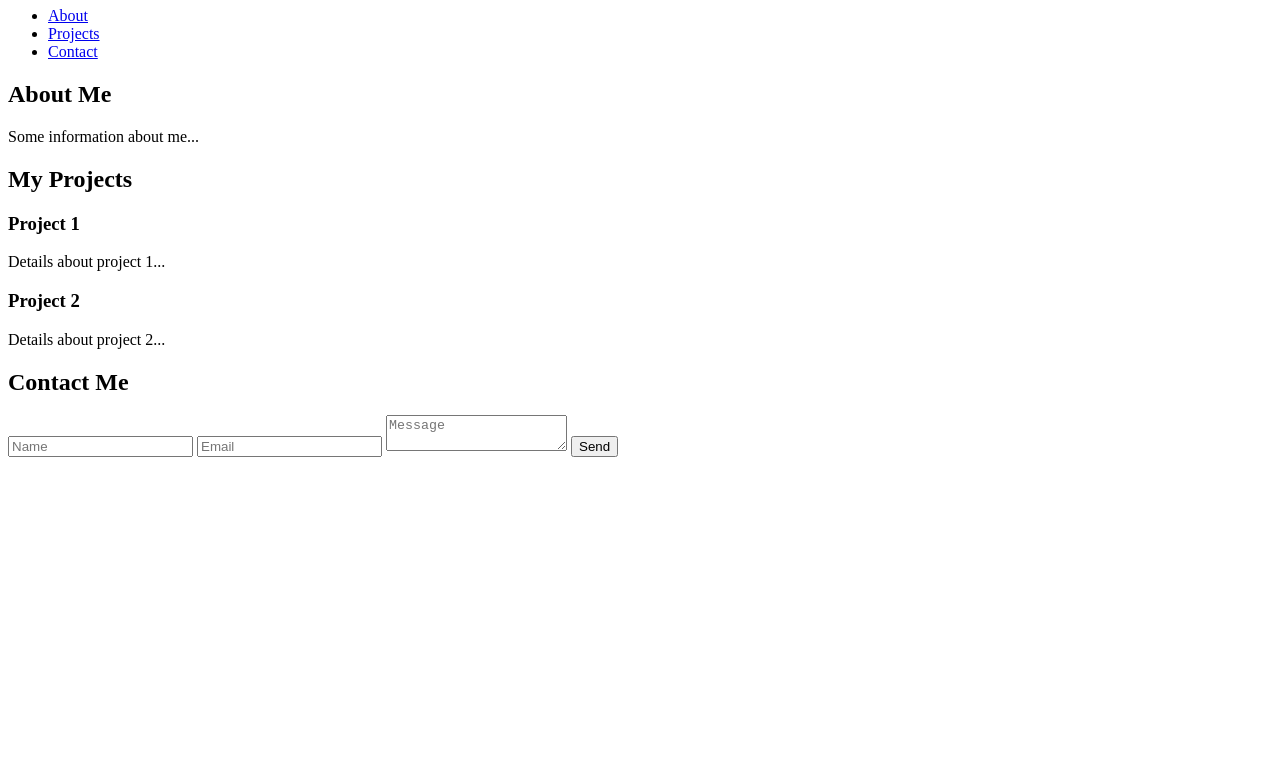
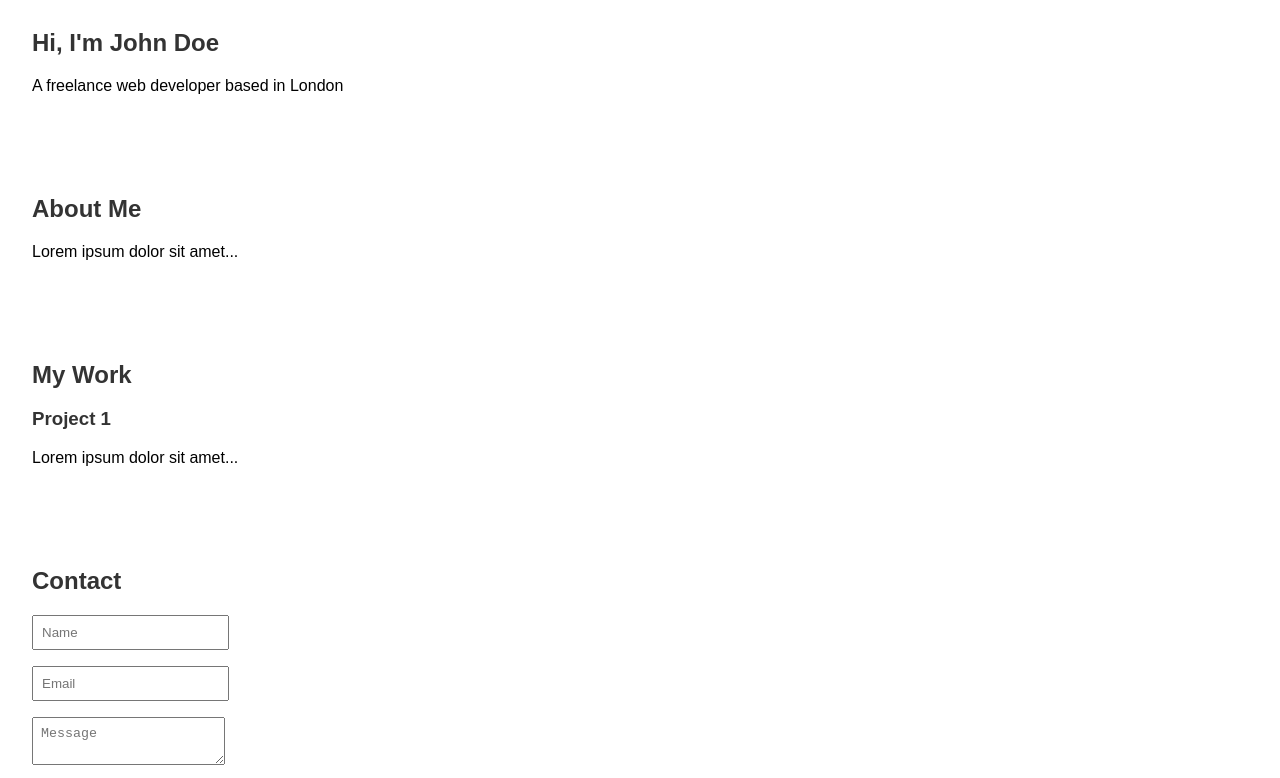
Before and after one commit to mufasaghost/cdagnon.portfolio, a plain HTML site: page index.html in a window 1280 px wide. Shown: the part 73-851 px from the top of the page. Before the commit the page ends 800 px from the top, so only its background shows below. Drawn offline with Linux system fonts and the light colour scheme.

Commit message:
Add files via upload

```diff
--- a/index.html
+++ b/index.html
@@ -1,47 +1,62 @@
 <!DOCTYPE html>
 <html>
 <head>
-  <title>My Portfolio</title>
+  <meta charset="UTF-8">
+  <meta name="viewport" content="width=device-width, initial-scale=1.0">
+  <title>John Doe's Portfolio</title>
+  <link rel="stylesheet" href="style.css">
 </head>
 <body>
 
+  <!-- Header -->
   <header>
-    <h1>My Portfolio</h1>
     <nav>
-      <ul>
-        <li><a href="#about">About</a></li>
-        <li><a href="#projects">Projects</a></li>
-        <li><a href="#contact">Contact</a></li>
-      </ul>
+      <a href="#about">About</a>
+      <a href="#work">Work</a>
+      <a href="#contact">Contact</a>
     </nav>
   </header>
 
+  <!-- Hero Section -->
+  <section id="hero">
+    <h1>Hi, I'm John Doe</h1>
+    <p>A freelance web developer based in London</p>
+  </section>
+
+  <!-- About Section -->
   <section id="about">
     <h2>About Me</h2>
-    <p>Some information about me...</p>
+    <p>Lorem ipsum dolor sit amet...</p>
   </section>
 
-  <section id="projects">
-    <h2>My Projects</h2>
+  <!-- Work Section -->
+  <section id="work">
+    <h2>My Work</h2>
+
     <div class="project">
       <h3>Project 1</h3>
-      <p>Details about project 1...</p>
-    </div>
-    <div class="project">
-      <h3>Project 2</h3>
-      <p>Details about project 2...</p>
+      <p>Lorem ipsum dolor sit amet...</p>
     </div>
   </section>
 
+  <!-- Contact Section -->
   <section id="contact">
-    <h2>Contact Me</h2>
+    <h2>Contact</h2>
     <form>
       <input type="text" placeholder="Name">
       <input type="email" placeholder="Email">
       <textarea placeholder="Message"></textarea>
-      <button type="submit">Send</button>
+      <button type="submit">Send Message</button>
     </form>
   </section>
 
+  <!-- Footer -->
+  <footer>
+    <p>&copy; 2022 John Doe</p>
+  </footer>
+
+  <!-- Script -->
+  <script src="script.js"></script>
+
 </body>
 </html>
--- a/script.js
+++ b/script.js
@@ -1,9 +1,17 @@
-// Navigation menu highlighting
+// Navigation scroll
+
 const navLinks = document.querySelectorAll('nav a');
 
 navLinks.forEach(link => {
-  link.addEventListener('click', () => {
-    navLinks.forEach(l => l.classList.remove('active'));
-    link.classList.add('active');
-  })
+  link.addEventListener('click', smoothScroll);
 })
+
+function smoothScroll(e) {
+  e.preventDefault();
+
+  const targetId = e.target.getAttribute('href');
+  const target = document.querySelector(targetId);
+  target.scrollIntoView({
+    behavior: 'smooth'
+  });
+}
--- a/style.css
+++ b/style.css
@@ -1,7 +1,69 @@
-/* Styles for navigation menu */
+/* Basic Styles */
 
-.active {
-    font-weight: bold;
-  }
+body {
+  font-family: Arial, sans-serif;
+  margin: 0;
+  padding: 0;
+}
 
-  /* Other styles for page */
+h1,
+h2,
+h3 {
+  color: #333;
+}
+
+/* Header */
+
+header {
+  background: #333;
+  color: #fff;
+  padding: 1rem;
+}
+
+header nav {
+  display: flex;
+  justify-content: flex-end;
+}
+
+header nav a {
+  color: #fff;
+  text-decoration: none;
+  margin-left: 1rem;
+}
+
+/* Sections */
+
+section {
+  padding: 2rem;
+}
+
+/* Form */
+
+input,
+textarea {
+  display: block;
+  margin: 1rem 0;
+  padding: 0.5rem;
+}
+
+button {
+  display: block;
+  padding: 1rem;
+  border: none;
+  background: #333;
+  color: #fff;
+  cursor: pointer;
+}
+
+/* Footer */
+
+footer {
+  background: #333;
+  color: #fff;
+  text-align: center;
+  padding: 1rem;
+}
+
+footer p {
+  margin: 0;
+}
```
